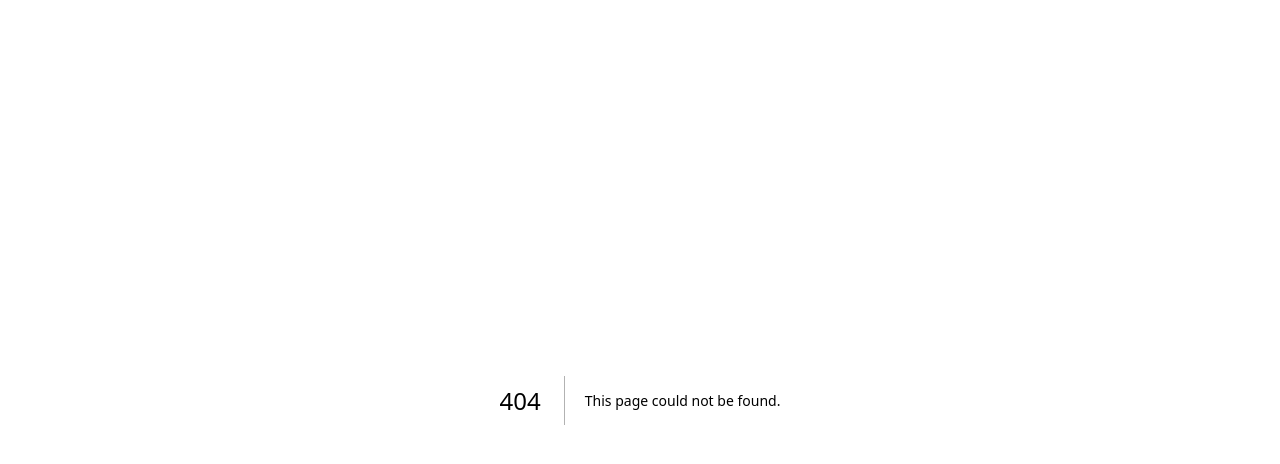
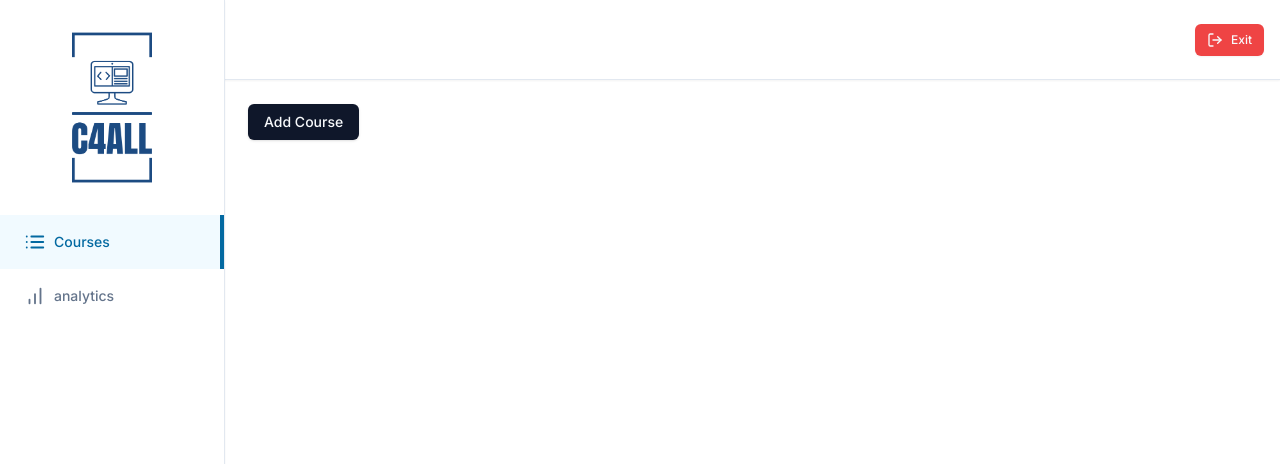
Before and after one commit to sulimanbadour1/LMS, a Next.js app: page /teacher/courses in a window 1280 px wide. Before the commit this address had no page. Shown: the top 464 px of the page. Built offline with nearby package versions, Linux system fonts and the light colour scheme.

Commit message:
Front-End: Added Course Page and update global.css

```diff
--- /dev/null
+++ b/app/(dashboard)/(routes)/teacher/analytics/page.tsx
@@ -0,0 +1,7 @@
+import React from "react";
+
+const analyticsPage = () => {
+  return <div>analyticsPage</div>;
+};
+
+export default analyticsPage;
--- /dev/null
+++ b/app/(dashboard)/(routes)/teacher/courses/page.tsx
@@ -0,0 +1,16 @@
+import { Button } from "@/components/ui/button";
+import Link from "next/link";
+
+import React from "react";
+
+const CoursesPage = () => {
+  return (
+    <div className="p-6">
+      <Link href="/teacher/create">
+        <Button>Add Course</Button>
+      </Link>
+    </div>
+  );
+};
+
+export default CoursesPage;
--- /dev/null
+++ b/app/(dashboard)/(routes)/teacher/create/page.tsx
@@ -0,0 +1,7 @@
+"use client";
+
+const createCourse = () => {
+  return <div>createCourse</div>;
+};
+
+export default createCourse;
--- a/app/(dashboard)/_components/SidebarRoutes.tsx
+++ b/app/(dashboard)/_components/SidebarRoutes.tsx
@@ -1,6 +1,7 @@
 "use client";
-import { Layout, Compass } from "lucide-react";
+import { Layout, Compass, List, BarChart } from "lucide-react";
 import SidebarItem from "./SidebarItem";
+import { usePathname } from "next/navigation";
 
 const guestRoutes = [
   {
@@ -15,8 +16,24 @@
   },
 ];
 
+const teacherRoutes = [
+  {
+    icon: List,
+    label: "Courses",
+    href: "/teacher/courses",
+  },
+  {
+    icon: BarChart,
+    label: "analytics",
+    href: "/teacher/analytics",
+  },
+];
+
 const SidebarRoutes = () => {
-  const routes = guestRoutes;
+  const pathname = usePathname();
+
+  const isTeacherPage = pathname?.includes("/teacher");
+  const routes = isTeacherPage ? teacherRoutes : guestRoutes;
   return (
     <div className="flex flex-col w-full">
       {routes.map((route) => {
--- a/app/globals.css
+++ b/app/globals.css
@@ -1,3 +1,88 @@
 @tailwind base;
 @tailwind components;
 @tailwind utilities;
+
+html,
+body,
+:root {
+  height: 100%;
+}
+
+@layer base {
+  :root {
+    --background: 0 0% 100%;
+    --foreground: 222.2 84% 4.9%;
+
+    --card: 0 0% 100%;
+    --card-foreground: 222.2 84% 4.9%;
+
+    --popover: 0 0% 100%;
+    --popover-foreground: 222.2 84% 4.9%;
+
+    --primary: 222.2 47.4% 11.2%;
+    --primary-foreground: 210 40% 98%;
+
+    --secondary: 210 40% 96.1%;
+    --secondary-foreground: 222.2 47.4% 11.2%;
+
+    --muted: 210 40% 96.1%;
+    --muted-foreground: 215.4 16.3% 46.9%;
+
+    --accent: 210 40% 96.1%;
+    --accent-foreground: 222.2 47.4% 11.2%;
+
+    --destructive: 0 84.2% 60.2%;
+    --destructive-foreground: 210 40% 98%;
+
+    --border: 214.3 31.8% 91.4%;
+    --input: 214.3 31.8% 91.4%;
+    --ring: 222.2 84% 4.9%;
+
+    --radius: 0.5rem;
+  }
+
+  .dark {
+    --background: 222.2 84% 4.9%;
+    --foreground: 210 40% 98%;
+
+    --card: 222.2 84% 4.9%;
+    --card-foreground: 210 40% 98%;
+
+    --popover: 222.2 84% 4.9%;
+    --popover-foreground: 210 40% 98%;
+
+    --primary: 210 40% 98%;
+    --primary-foreground: 222.2 47.4% 11.2%;
+
+    --secondary: 217.2 32.6% 17.5%;
+    --secondary-foreground: 210 40% 98%;
+
+    --muted: 217.2 32.6% 17.5%;
+    --muted-foreground: 215 20.2% 65.1%;
+
+    --accent: 217.2 32.6% 17.5%;
+    --accent-foreground: 210 40% 98%;
+
+    --destructive: 0 62.8% 30.6%;
+    --destructive-foreground: 210 40% 98%;
+
+    --border: 217.2 32.6% 17.5%;
+    --input: 217.2 32.6% 17.5%;
+    --ring: 212.7 26.8% 83.9%;
+  }
+}
+
+@layer base {
+  * {
+    @apply border-border;
+  }
+  body {
+    @apply bg-background text-foreground;
+  }
+}
+
+.ql-container {
+  font-size: 16px !important;
+}
+
+@import "~@uploadthing/react/styles.css"
--- a/components/NavbarRoutes.tsx
+++ b/components/NavbarRoutes.tsx
@@ -1,24 +1,26 @@
 "use client";
 
 import { UserButton } from "@clerk/nextjs";
-import { usePathname, useRouter } from "next/navigation";
+import { usePathname } from "next/navigation";
 import { Button } from "./ui/button";
 import { LogOut } from "lucide-react";
 import Link from "next/link";
 
 const NavbarRoutes = () => {
   const pathname = usePathname();
-  const router = useRouter();
+
   const isTeacherPage = pathname?.startsWith("/teacher");
   const isPlayer = pathname?.includes("/chapter");
 
   return (
     <div className="flex gap-x-2 ml-auto ">
       {isTeacherPage || isPlayer ? (
-        <Button variant="destructive" size={"sm"}>
-          <LogOut size={24} className="h-4 w-4 mr-2" />
-          Exit
-        </Button>
+        <Link href="/">
+          <Button variant="destructive" size={"sm"}>
+            <LogOut size={24} className="h-4 w-4 mr-2" />
+            Exit
+          </Button>
+        </Link>
       ) : (
         <Link href="/teacher/courses">
           <Button size="sm" variant="ghost">
```
